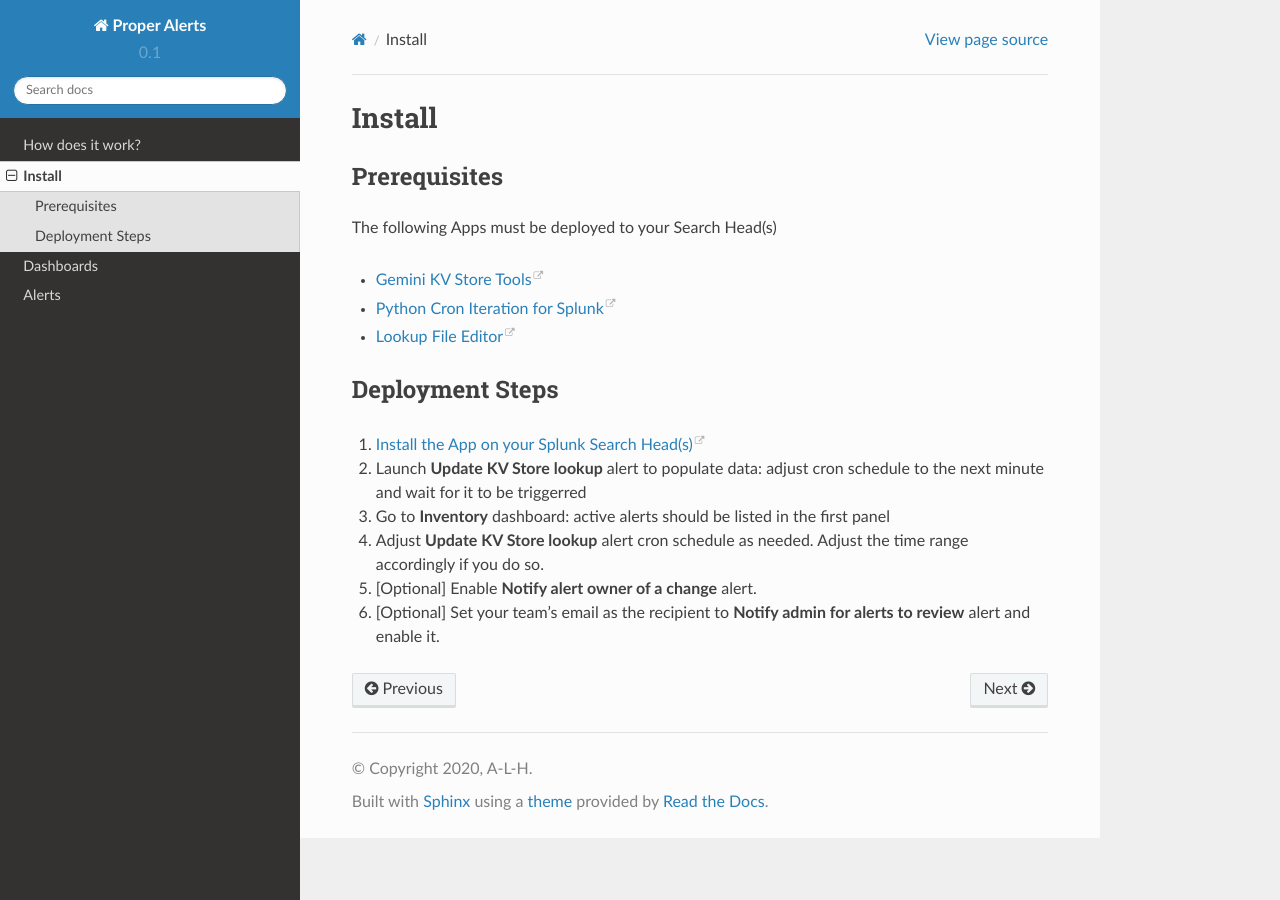
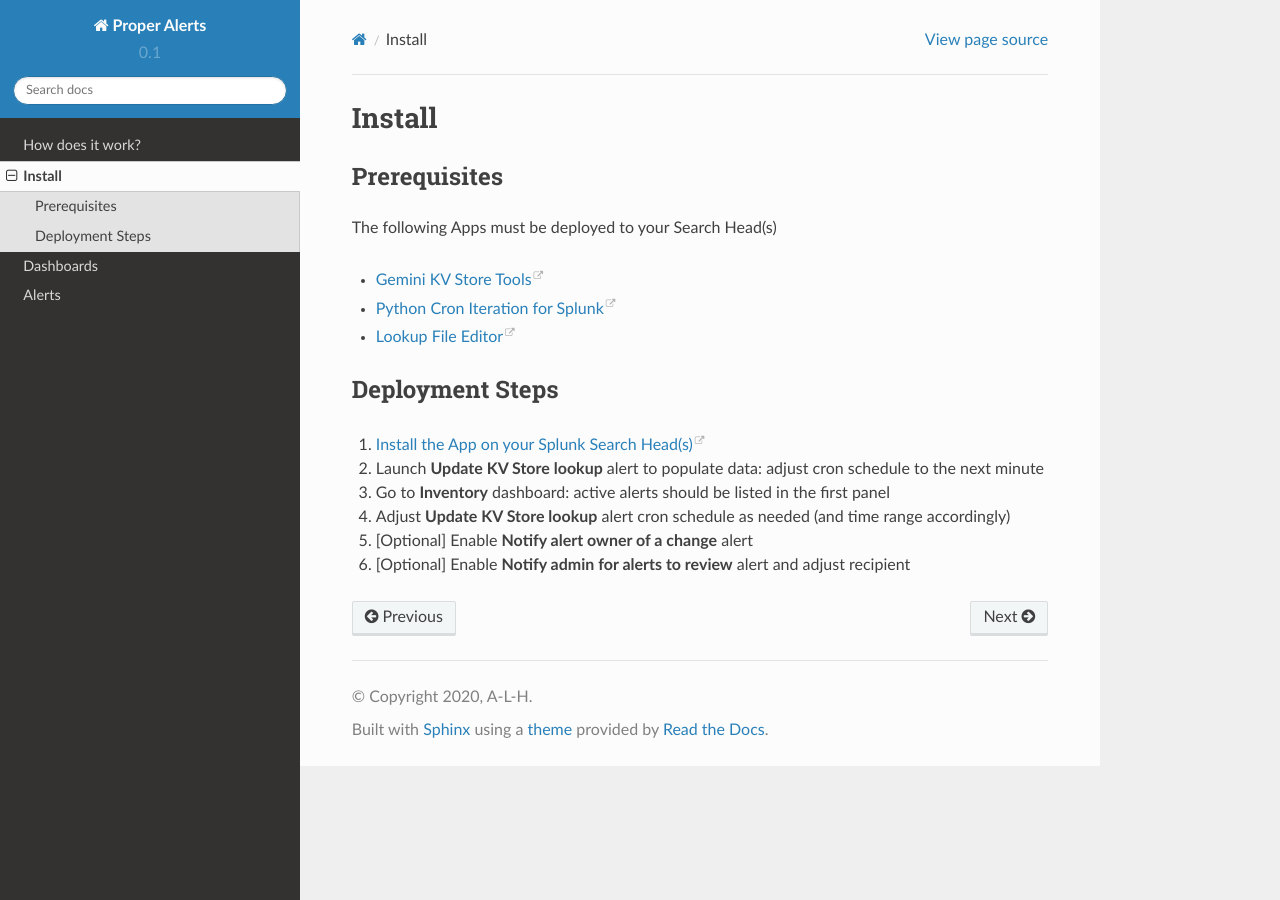
Before and after one commit to a-l-h/splunk-app-proper-alerts, a Sphinx documentation site: the page built from doc/install.rst, in a window 1280 px wide. Built offline with Sphinx 7.4.7 and the Read the Docs theme 2.0.0, drawn with Linux system fonts in a browser that asks for light colours.

Commit message:
Update install.rst

```diff
--- a/doc/install.rst
+++ b/doc/install.rst
@@ -14,8 +14,8 @@ Deployment Steps
 ################
 
 1. `Install the App on your Splunk Search Head(s) <https://docs.splunk.com/Documentation/Splunk/latest/Admin/Deployappsandadd-ons#Deployment_architectures>`_
-2. Launch **Update KV Store lookup** alert to populate data: adjust cron schedule to the next minute and wait for it to be triggerred
+2. Launch **Update KV Store lookup** alert to populate data: adjust cron schedule to the next minute
 3. Go to **Inventory** dashboard: active alerts should be listed in the first panel
-4. Adjust **Update KV Store lookup** alert cron schedule as needed. Adjust the time range accordingly if you do so.
-5. [Optional] Enable **Notify alert owner of a change** alert.
-6. [Optional] Set your team's email as the recipient to **Notify admin for alerts to review** alert and enable it.
+4. Adjust **Update KV Store lookup** alert cron schedule as needed (and time range accordingly)
+5. [Optional] Enable **Notify alert owner of a change** alert
+6. [Optional] Enable **Notify admin for alerts to review** alert and adjust recipient
```
